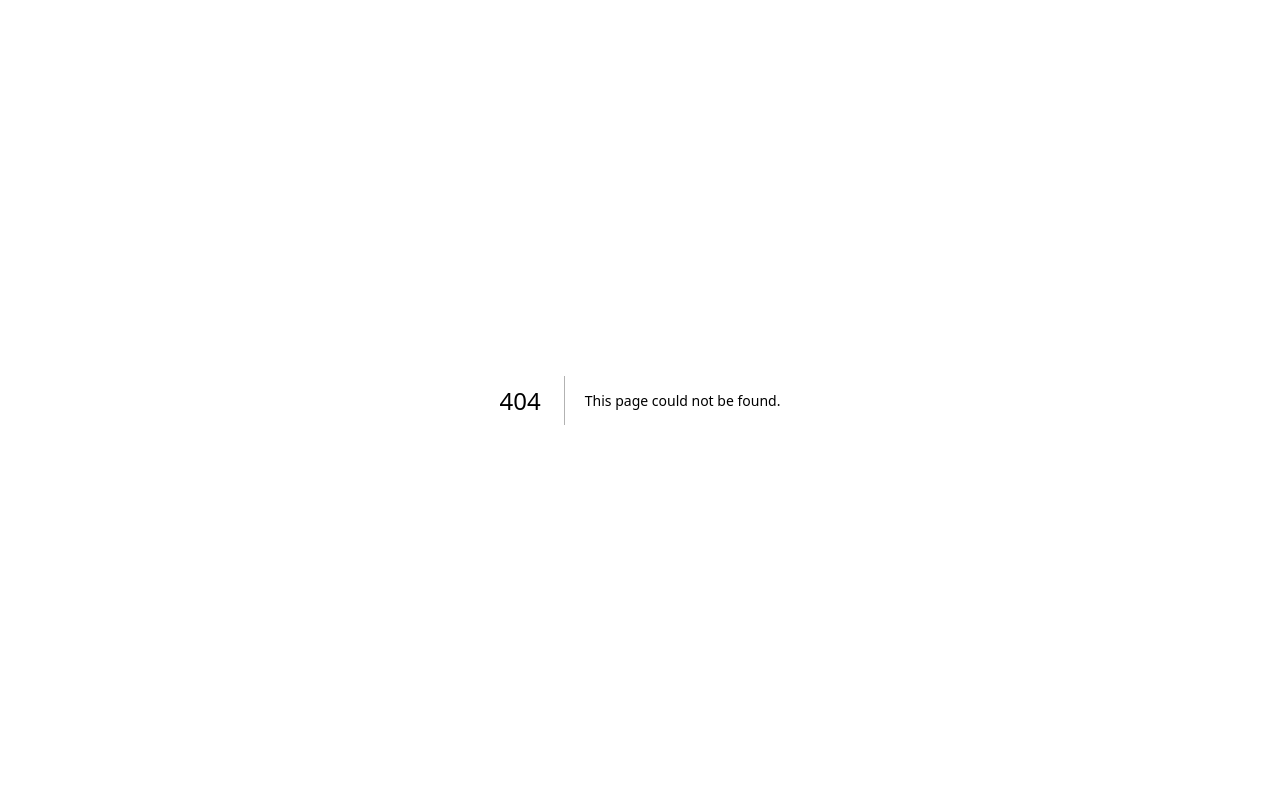
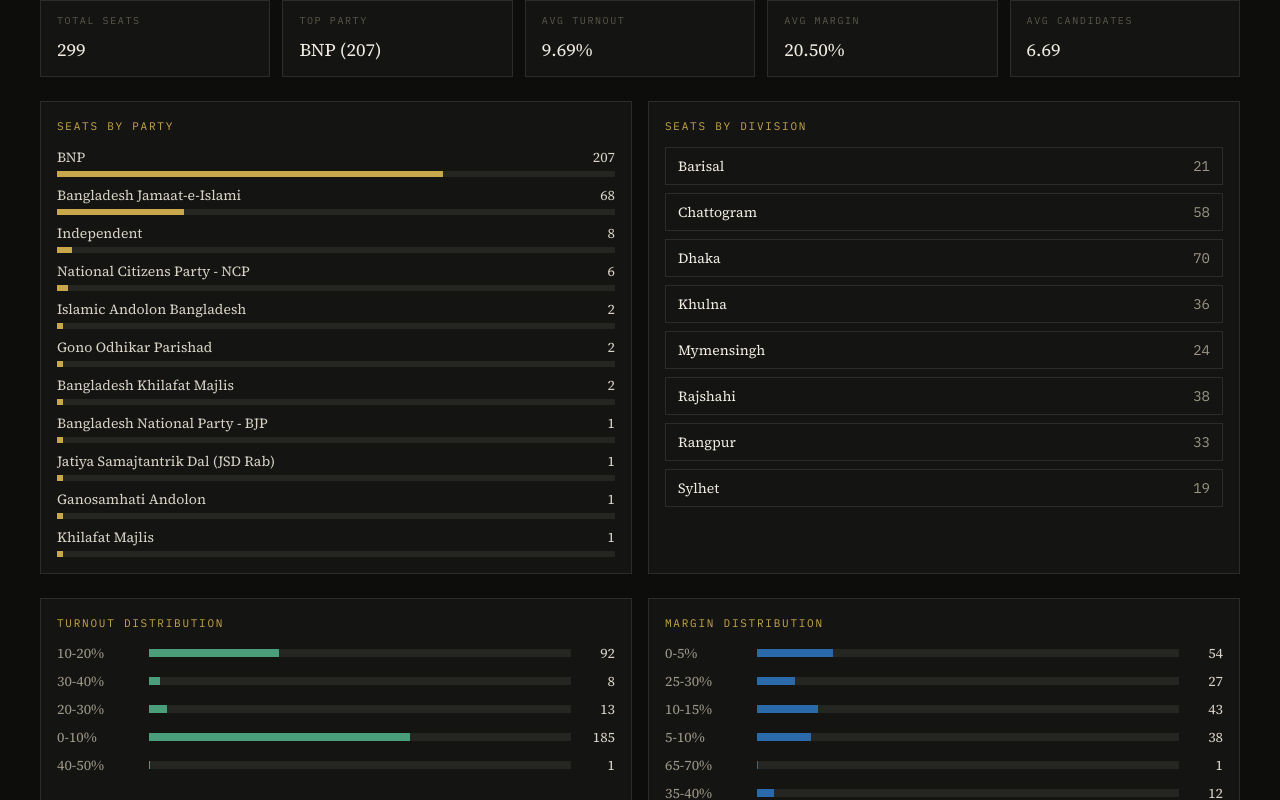
Before and after one commit to minhajshafin/Election-Dashboard, a Next.js app in the folder frontend/: page /analysis/overview in a window 1280 px wide. Before the commit this address had no page. Shown: the top 800 px of the page. Built offline with nearby package versions, Linux system fonts and the light colour scheme.

Commit message:
Add AnalysisOverviewPage component to display election summary and constituency data

```diff
--- /dev/null
+++ b/frontend/app/analysis/overview/page.tsx
@@ -0,0 +1,127 @@
+import { getConstituencyDataset, getSummaryDataset } from "@/lib/data";
+
+function formatPercent(value: number | null): string {
+  if (value === null) {
+    return "N/A";
+  }
+
+  return `${value.toFixed(2)}%`;
+}
+
+function buildBuckets(values: Array<number | null>, bucketSize: number) {
+  const buckets = new Map<string, number>();
+
+  for (const value of values) {
+    if (value === null) {
+      continue;
+    }
+
+    const floor = Math.floor(value / bucketSize) * bucketSize;
+    const ceil = floor + bucketSize;
+    const label = `${floor}-${ceil}`;
+    buckets.set(label, (buckets.get(label) ?? 0) + 1);
+  }
+
+  return Array.from(buckets.entries()).map(([label, count]) => ({ label, count }));
+}
+
+export default async function AnalysisOverviewPage() {
+  const [summaryDataset, constituencyDataset] = await Promise.all([
+    getSummaryDataset(),
+    getConstituencyDataset(),
+  ]);
+
+  const summary = summaryDataset.summary;
+  const seats = constituencyDataset.rows;
+
+  const turnoutBuckets = buildBuckets(
+    seats.map((seat) => seat.turnout_pct),
+    10,
+  );
+  const marginBuckets = buildBuckets(
+    seats.map((seat) => seat.winning_margin_pct),
+    5,
+  );
+
+  return (
+    <main className="min-h-screen bg-[#0d0d0b] px-4 pb-10 text-[#f0ece2] sm:px-10">
+      <section className="grid gap-3 sm:grid-cols-2 xl:grid-cols-5">
+        {[
+          ["Total Seats", String(summary.total_seats)],
+          ["Top Party", `${summary.top_party.party} (${summary.top_party.seat_count})`],
+          ["Avg Turnout", formatPercent(summary.avg_turnout)],
+          ["Avg Margin", formatPercent(summary.avg_margin)],
+          ["Avg Candidates", summary.avg_candidate_count?.toFixed(2) ?? "N/A"],
+        ].map(([label, value]) => (
+          <article key={label} className="border border-white/10 bg-[#141412] px-4 py-3">
+            <p className="font-mono text-[10px] uppercase tracking-[0.16em] text-[#5a5848]">{label}</p>
+            <p className="mt-2 text-lg text-[#f0ece2]">{value}</p>
+          </article>
+        ))}
+      </section>
+
+      <section className="mt-6 grid gap-4 xl:grid-cols-2">
+        <article className="border border-white/10 bg-[#141412] p-4">
+          <h2 className="font-mono text-[11px] uppercase tracking-[0.16em] text-[#c9a84c]">Seats by Party</h2>
+          <div className="mt-3 space-y-2">
+            {summary.party_rankings.map((party) => (
+              <div key={party.party} className="space-y-1">
+                <div className="flex items-center justify-between text-sm text-[#d8d3c6]">
+                  <span>{party.party}</span>
+                  <span>{party.seat_count}</span>
+                </div>
+                <div className="h-1.5 bg-[#252521]">
+                  <div className="h-full bg-[#c9a84c]" style={{ width: `${Math.max(party.seat_share_pct, 1)}%` }} />
+                </div>
+              </div>
+            ))}
+          </div>
+        </article>
+
+        <article className="border border-white/10 bg-[#141412] p-4">
+          <h2 className="font-mono text-[11px] uppercase tracking-[0.16em] text-[#c9a84c]">Seats by Division</h2>
+          <div className="mt-3 grid gap-2">
+            {summary.divisions.map((division) => (
+              <div key={division.division} className="flex items-center justify-between border border-white/10 px-3 py-2 text-sm">
+                <span>{division.division}</span>
+                <span className="font-mono text-[#9c9888]">{division.seat_count}</span>
+              </div>
+            ))}
+          </div>
+        </article>
+      </section>
+
+      <section className="mt-6 grid gap-4 xl:grid-cols-2">
+        <article className="border border-white/10 bg-[#141412] p-4">
+          <h2 className="font-mono text-[11px] uppercase tracking-[0.16em] text-[#c9a84c]">Turnout Distribution</h2>
+          <div className="mt-3 space-y-2">
+            {turnoutBuckets.map((bucket) => (
+              <div key={bucket.label} className="flex items-center gap-3 text-sm">
+                <span className="w-20 text-[#9c9888]">{bucket.label}%</span>
+                <div className="h-2 flex-1 bg-[#252521]">
+                  <div className="h-full bg-[#4a9e7a]" style={{ width: `${(bucket.count / seats.length) * 100}%` }} />
+                </div>
+                <span className="w-8 text-right text-[#d8d3c6]">{bucket.count}</span>
+              </div>
+            ))}
+          </div>
+        </article>
+
+        <article className="border border-white/10 bg-[#141412] p-4">
+          <h2 className="font-mono text-[11px] uppercase tracking-[0.16em] text-[#c9a84c]">Margin Distribution</h2>
+          <div className="mt-3 space-y-2">
+            {marginBuckets.map((bucket) => (
+              <div key={bucket.label} className="flex items-center gap-3 text-sm">
+                <span className="w-20 text-[#9c9888]">{bucket.label}%</span>
+                <div className="h-2 flex-1 bg-[#252521]">
+                  <div className="h-full bg-[#2a6aaa]" style={{ width: `${(bucket.count / seats.length) * 100}%` }} />
+                </div>
+                <span className="w-8 text-right text-[#d8d3c6]">{bucket.count}</span>
+              </div>
+            ))}
+          </div>
+        </article>
+      </section>
+    </main>
+  );
+}
```
